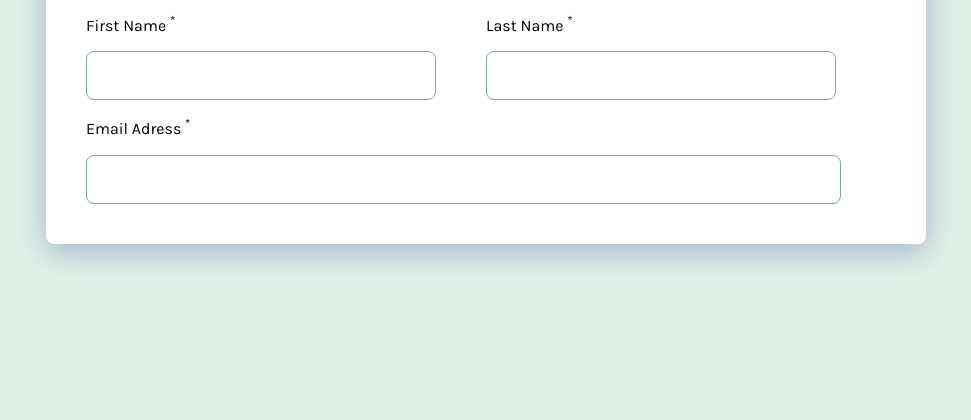
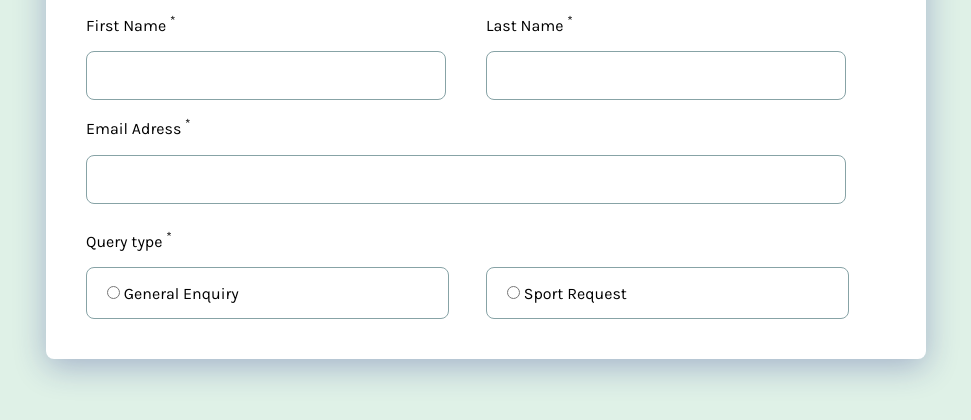
Before and after one commit to MahdisAmin/Contact-form, a plain HTML site: page index.html in a window 1280 px wide. Shown: the part 180-600 px from the top of the page, without its empty margins (154-1125 px from the left). Drawn offline with Linux system fonts and the light colour scheme.

Commit message:
radio section and its styles added

```diff
--- a/index.html
+++ b/index.html
@@ -21,11 +21,27 @@
                 <input type="text">
             </div>
         </div>
-
         <div class="first-name" id="email">
             <label for="">Email Adress <sup>*</sup></label>
             <input type="text">
         </div>
+        <div>
+            <p class="query-text">Query type <sup>*</sup></p>
+        </div>
+        <div class="radio-container">
+
+            <div class="radio-input">
+                <div>
+                    <input type="radio">
+                    <label for="">General Enquiry</label>
+                </div>
+            </div>
+            <div  class="radio-input">
+                <input type="radio">
+                <label for="">Sport Request</label>
+            </div>
+        </div>
+    </div>
     </div>
     <script src="./app.js"></script>
 </body>
--- a/style.css
+++ b/style.css
@@ -32,7 +32,7 @@ body {
 .card-container {
   width: 100%;
   background-color: var(--white);
-  border-radius: .5rem;
+  border-radius: 0.5rem;
   height: auto;
   margin: 100px 200px;
   padding: 40px;
@@ -42,30 +42,48 @@ body {
 h1 {
   font-family: karla-bold;
 }
-.name-container {
+.name-container,
+.radio-container {
   display: flex;
   width: 100%;
-   margin-top: 1rem;
+  margin-top: 1rem;
 }
 .first-name {
   display: flex;
   flex-direction: column;
-  margin-right: 50px;
+  margin-right: 2.5rem;
   width: 100%;
   font-family: karla-regular;
 }
 input {
   padding: 1rem;
-  border-radius: .5rem;
+  border-radius: 0.5rem;
   margin-top: 1rem;
   outline: none;
   border-color: transparent;
   border: 1px solid var(--mediumgrey);
 }
-#email{
-    margin-top: 1rem;
+#email {
+  margin-top: 1rem;
+  width: 100%;
 }
-#email input{
-    width: calc(100% - 45px);
+#email input {
+  width: calc(100% - 40px);
+}
+.radio-container {
+  /* width: calc(100% - 38px); */
+  justify-content: space-between;
+  font-family: karla-regular;
+}
 
+.radio-input {
+  border: 1px solid var(--mediumgrey);
+  padding: 2px 20px 15px;
+  width: 100%;
+  margin-right: 2.3rem;
+  border-radius: 0.5rem;
 }
+.query-text {
+  font-family: karla-regular;
+  margin-top: 25px;
+}
```
